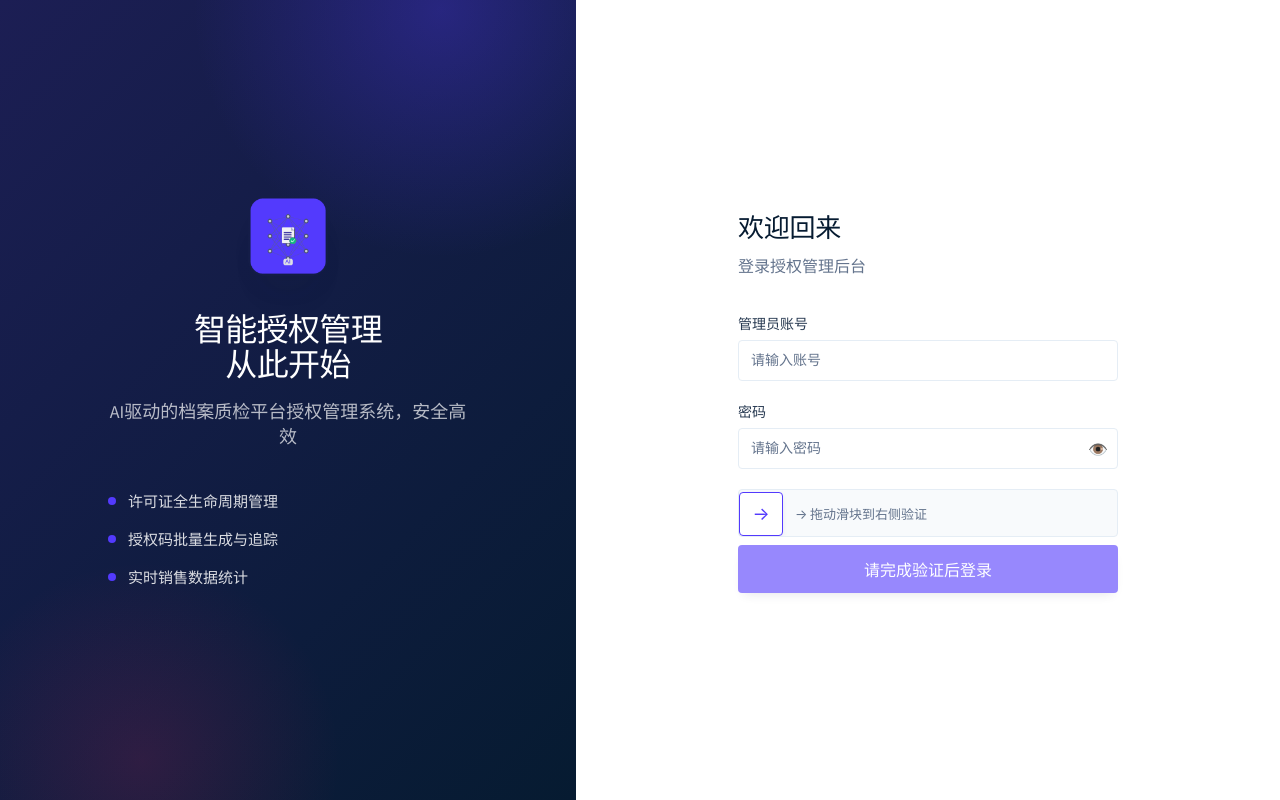
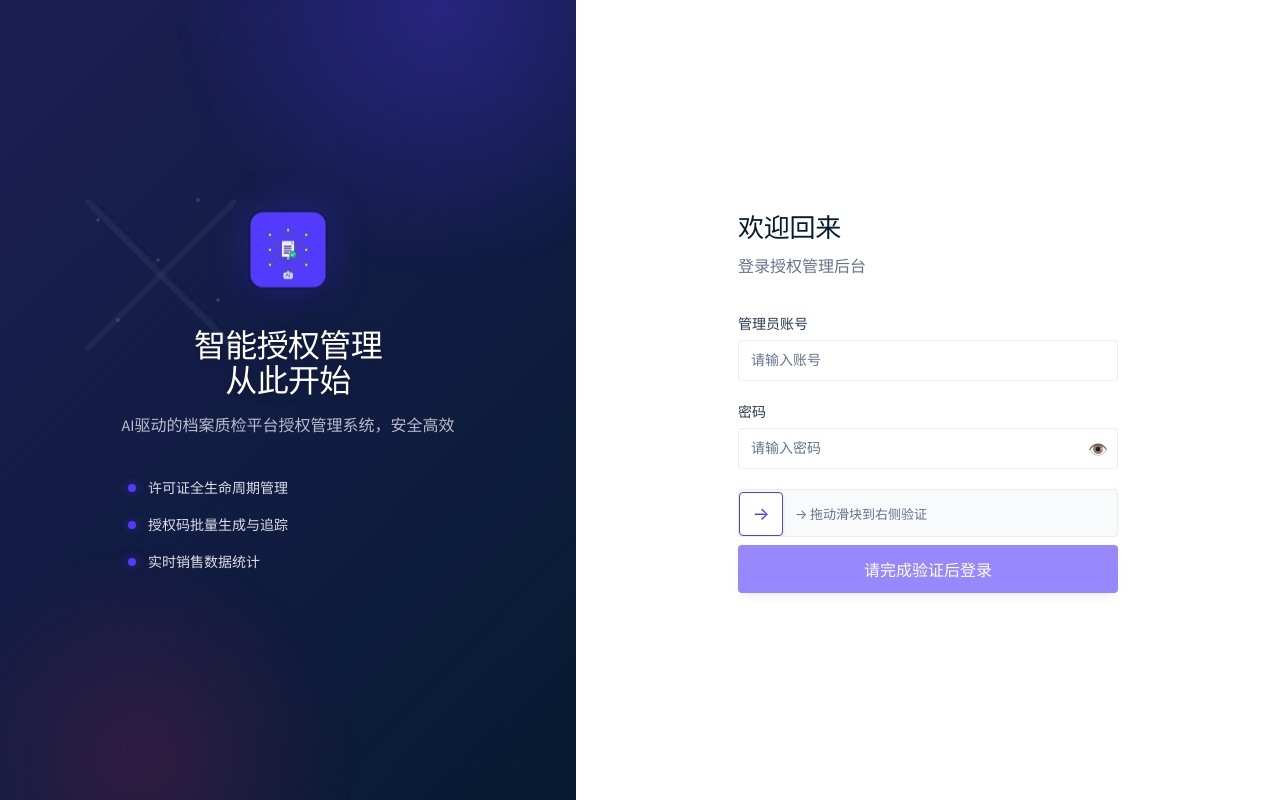
Before and after one commit to LP665391/wentong-quality-admin, a website: page public/index.html in a window 1280 px wide. Drawn offline with nearby package versions, Linux system fonts and the light colour scheme.

Commit message:
feat: 优化登录页左侧品牌展示区 — 添加AI神经网络装饰+动态效果

```diff
--- a/public/index.html
+++ b/public/index.html
@@ -28,7 +28,7 @@
       font-family: 'Source Sans 3', system-ui, -apple-system, sans-serif;
     }
 
-    /* 左侧品牌展示区 */
+    /* 左侧品牌展示区 — 优化版 */
     .login-left {
       width: 45%;
       background: linear-gradient(135deg, #1c1e54 0%, #061b31 100%);
@@ -41,6 +41,7 @@
       overflow: hidden;
     }
 
+    /* 渐变光晕装饰 */
     .login-left::before {
       content: '';
       position: absolute;
@@ -48,8 +49,9 @@
       right: -20%;
       width: 500px;
       height: 500px;
-      background: radial-gradient(circle, rgba(83, 58, 253, 0.3) 0%, transparent 70%);
+      background: radial-gradient(circle, rgba(83, 58, 253, 0.4) 0%, transparent 70%);
       pointer-events: none;
+      animation: pulse-glow 8s ease-in-out infinite;
     }
 
     .login-left::after {
@@ -59,14 +61,77 @@
       left: -10%;
       width: 400px;
       height: 400px;
-      background: radial-gradient(circle, rgba(234, 34, 97, 0.15) 0%, transparent 70%);
+      background: radial-gradient(circle, rgba(234, 34, 97, 0.2) 0%, transparent 70%);
       pointer-events: none;
+      animation: pulse-glow 10s ease-in-out infinite reverse;
+    }
+
+    @keyframes pulse-glow {
+      0%, 100% { opacity: 0.5; transform: scale(1); }
+      50% { opacity: 0.8; transform: scale(1.1); }
+    }
+
+    /* AI 神经网络装饰 */
+    .ai-network {
+      position: absolute;
+      inset: 0;
+      pointer-events: none;
+      opacity: 0.15;
+    }
+
+    .ai-network::before {
+      content: '';
+      position: absolute;
+      top: 20%;
+      left: 10%;
+      width: 200px;
+      height: 200px;
+      background:
+        radial-gradient(circle at 20% 30%, rgba(255,255,255,0.8) 2px, transparent 2px),
+        radial-gradient(circle at 50% 50%, rgba(255,255,255,0.8) 2px, transparent 2px),
+        radial-gradient(circle at 80% 70%, rgba(255,255,255,0.8) 2px, transparent 2px),
+        radial-gradient(circle at 30% 80%, rgba(255,255,255,0.8) 2px, transparent 2px),
+        radial-gradient(circle at 70% 20%, rgba(255,255,255,0.8) 2px, transparent 2px);
+      background-size: 100% 100%;
+    }
+
+    /* 连接线 */
+    .network-lines {
+      position: absolute;
+      inset: 0;
+      pointer-events: none;
+      opacity: 0.1;
+    }
+
+    .network-lines::before {
+      content: '';
+      position: absolute;
+      top: 25%;
+      left: 15%;
+      width: 150px;
+      height: 150px;
+      background:
+        linear-gradient(45deg, transparent 48%, rgba(255,255,255,0.5) 49%, rgba(255,255,255,0.5) 51%, transparent 52%),
+        linear-gradient(-45deg, transparent 48%, rgba(255,255,255,0.5) 49%, rgba(255,255,255,0.5) 51%, transparent 52%);
+      background-size: 100% 100%;
     }
 
     .login-left-content {
       position: relative;
       z-index: 1;
       text-align: center;
+      animation: fade-in-up 1s ease-out;
+    }
+
+    @keyframes fade-in-up {
+      from {
+        opacity: 0;
+        transform: translateY(20px);
+      }
+      to {
+        opacity: 1;
+        transform: translateY(0);
+      }
     }
 
     .login-left-content img {
@@ -74,8 +139,16 @@
       height: 80px;
       border-radius: 16px;
       margin-bottom: 32px;
-      box-shadow: rgba(50, 50, 93, 0.25) 0px 30px 45px -30px,
-                  rgba(0, 0, 0, 0.1) 0px 18px 36px -18px;
+      box-shadow:
+        rgba(50, 50, 93, 0.25) 0px 30px 45px -30px,
+        rgba(0, 0, 0, 0.1) 0px 18px 36px -18px,
+        0 0 40px rgba(83, 58, 253, 0.3);
+      animation: float 6s ease-in-out infinite;
+    }
+
+    @keyframes float {
+      0%, 100% { transform: translateY(0); }
+      50% { transform: translateY(-10px); }
     }
 
     .login-left-content h2 {
@@ -85,19 +158,24 @@
       letter-spacing: -0.64px;
       margin-bottom: 16px;
       line-height: 1.10;
+      text-shadow: 0 2px 10px rgba(0, 0, 0, 0.3);
     }
 
     .login-left-content p {
-      font-size: 18px;
+      font-size: 16px;
       font-weight: 300;
       color: rgba(255, 255, 255, 0.7);
       line-height: 1.40;
       max-width: 360px;
+      margin: 0 auto;
     }
 
     .login-feature-list {
       margin-top: 40px;
       text-align: left;
+      max-width: 320px;
+      margin-left: auto;
+      margin-right: auto;
     }
 
     .login-feature-item {
@@ -105,10 +183,15 @@
       align-items: center;
       gap: 12px;
       margin-bottom: 16px;
-      font-size: 15px;
+      font-size: 14px;
       font-weight: 300;
       color: rgba(255, 255, 255, 0.85);
+      animation: fade-in-up 1s ease-out;
     }
+
+    .login-feature-item:nth-child(1) { animation-delay: 0.2s; }
+    .login-feature-item:nth-child(2) { animation-delay: 0.4s; }
+    .login-feature-item:nth-child(3) { animation-delay: 0.6s; }
 
     .login-feature-dot {
       width: 8px;
@@ -116,6 +199,7 @@
       border-radius: 50%;
       background: #533afd;
       flex-shrink: 0;
+      box-shadow: 0 0 10px rgba(83, 58, 253, 0.5);
     }
 
     /* 右侧登录区 */
@@ -363,6 +447,10 @@
 <div class="login-page" id="loginPage">
   <!-- 左侧品牌展示区 -->
   <div class="login-left">
+    <!-- AI 神经网络装饰 -->
+    <div class="ai-network"></div>
+    <div class="network-lines"></div>
+
     <div class="login-left-content">
       <img src="/icons/logo.png" srcset="/icons/logo@2x.png 2x" alt="Ai质检平台">
       <h2>智能授权管理<br>从此开始</h2>
```
